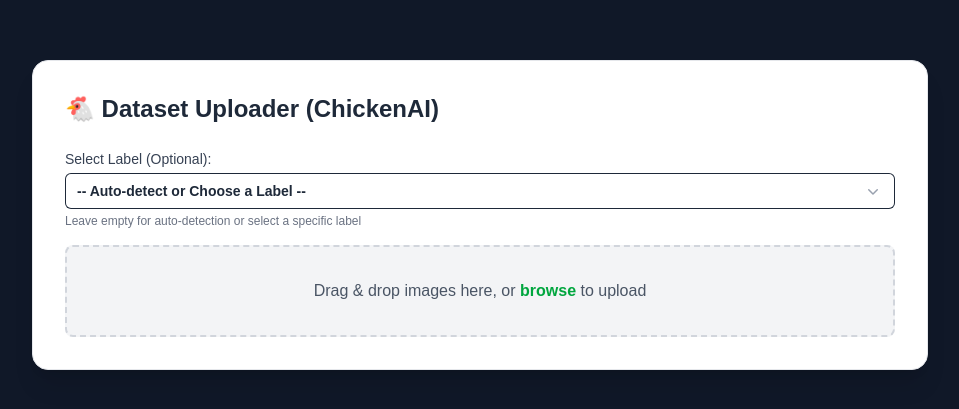
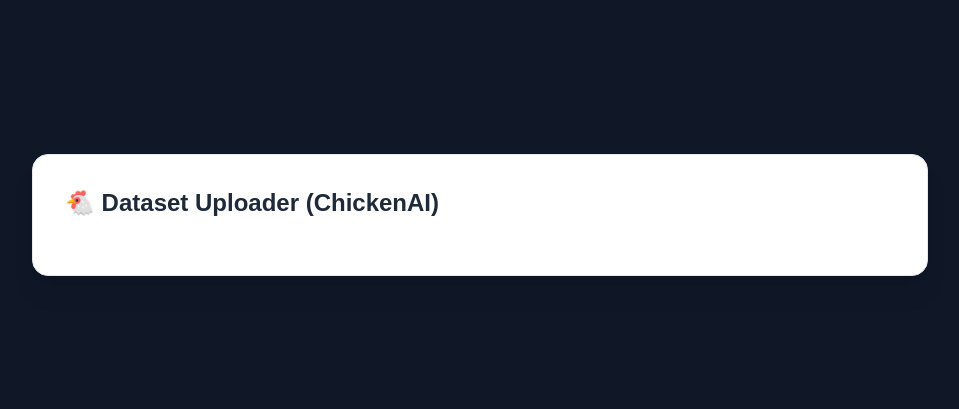
Before and after one commit to AdrlDev/chicken_web_app, a Next.js app: page /train in a window 1280 px wide. Shown: the part 185-594 px from the top of the page, without its empty margins (160-1119 px from the left). Built offline with nearby package versions, Linux system fonts and the light colour scheme.

Commit message:
update again

```diff
--- a/src/app/train/page.tsx
+++ b/src/app/train/page.tsx
@@ -82,14 +82,16 @@
       : 0;
 
   // Determine what to show
-  const showUploadUI = !trainingStarted && (uploading || uploadStatuses.length === 0 || uploadStatuses.some(s => s.status !== "completed"));
+  const hasPendingUploads = uploadStatuses.some(
+    (s) => s.status === "uploading" || s.status === "processing" || s.status === "error"
+  );
   const showTrainButton = !trainingStarted && uploadStatuses.length > 0 && uploadStatuses.every(s => s.status === "completed");
   const showNewUploadButton = trainingStarted && trainProgress >= 100; // You can adjust logic if needed
 
   return (
     <TrainLayout title="🐔 Dataset Uploader (ChickenAI)">
       {/* Upload UI */}
-      {showUploadUI && (
+      {hasPendingUploads && (
         <>
           {/* Label Dropdown */}
           <div className="mb-4">
```
